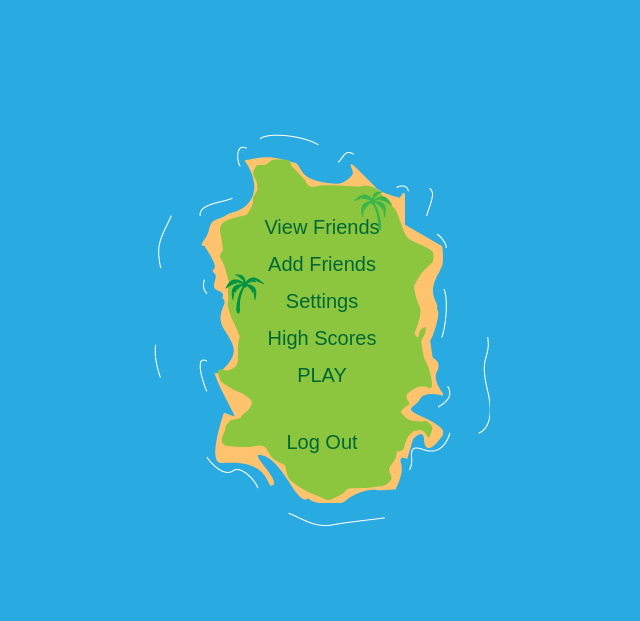
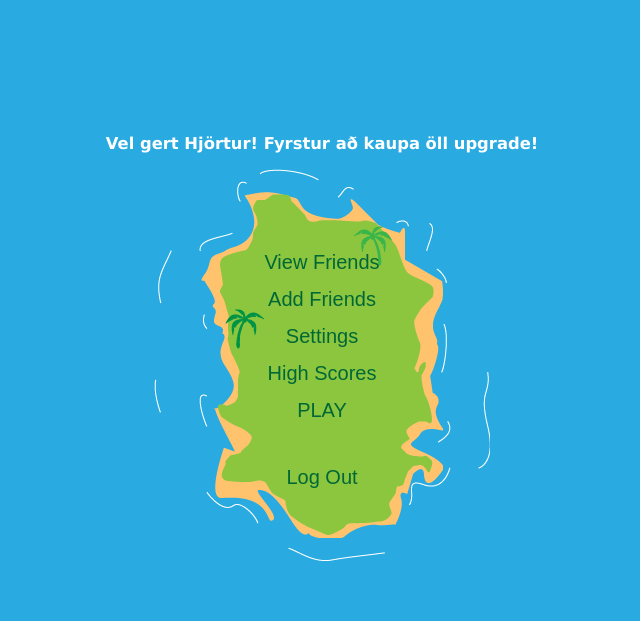
Before and after one commit to thorgeir93/vefforritun-IdleIsland, a Node server app: template views/menu.jade in a window 1280 px wide. Shown: the top 621 px of the page, without its empty margins (318-958 px from the left). Run offline with Node 20, Linux system fonts and the light colour scheme; the template is opened without the code that fills it, so the values that code supplies are empty.

Commit message:
victory message

```diff
--- a/views/menu.jade
+++ b/views/menu.jade
@@ -5,6 +5,7 @@ block content
 	script(src='/game/playTheme.js')
 	div.menu
 		h1= title
+		h3= 'Vel gert Hjörtur! Fyrstur að kaupa öll upgrade!'
 		div.container
 			div.island
 				div.options
```
